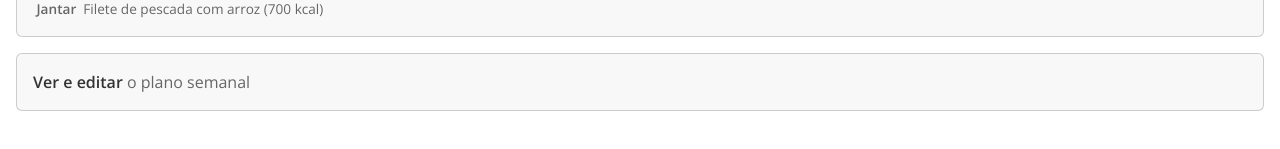
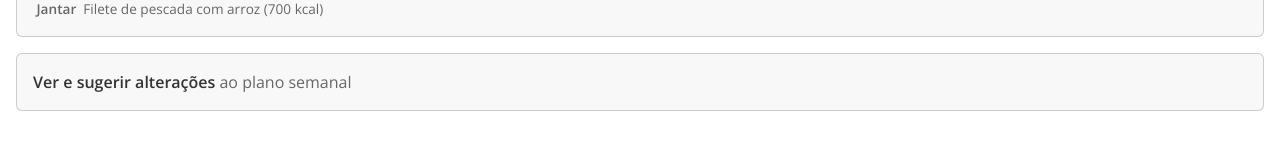
Before and after one commit to RGarrido03/mas, a React (Create React App) app: page /client/nutrition in a window 1280 px wide. Shown: the part 401-550 px from the top of the page. Built offline with nearby package versions, Linux system fonts and the light colour scheme; some icons are missing.

Commit message:
Client Premium -> Nutrition: Change button name

```diff
--- a/src/client/clientNutrition.jsx
+++ b/src/client/clientNutrition.jsx
@@ -90,7 +90,7 @@ function ClientNutrition() {
                     <Card className="hover off-white-background mt-3">
                         <Card.Body className="row d-flex align-items-center">
                             <Col>
-                                <Card.Text><span className="semibold">Ver e editar</span> o plano semanal</Card.Text>
+                                <Card.Text><span className="semibold">Ver e sugerir alterações</span> ao plano semanal</Card.Text>
                             </Col>
                             <Col xs="auto">
                                 <i className="fa-regular fa-chevron-right"></i>
```
